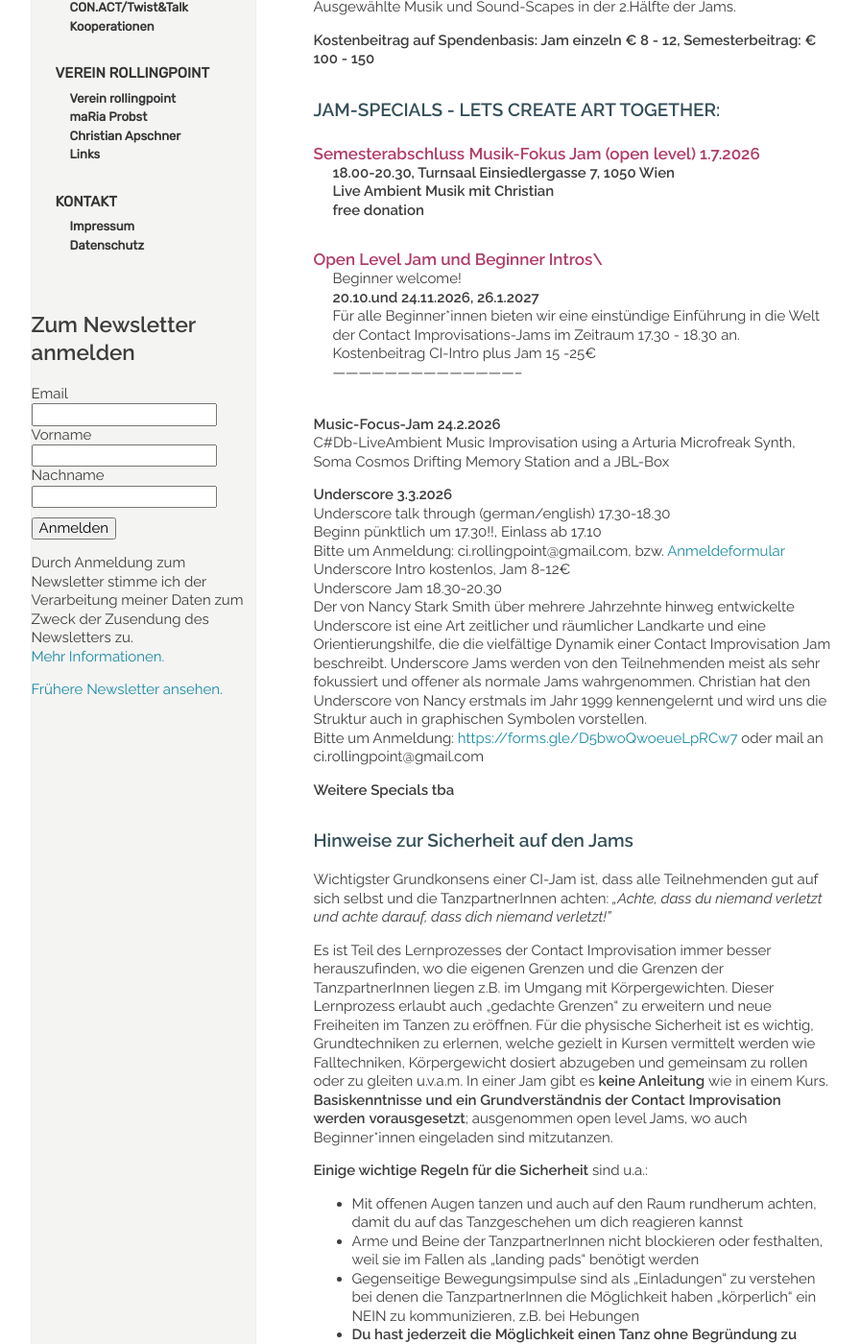
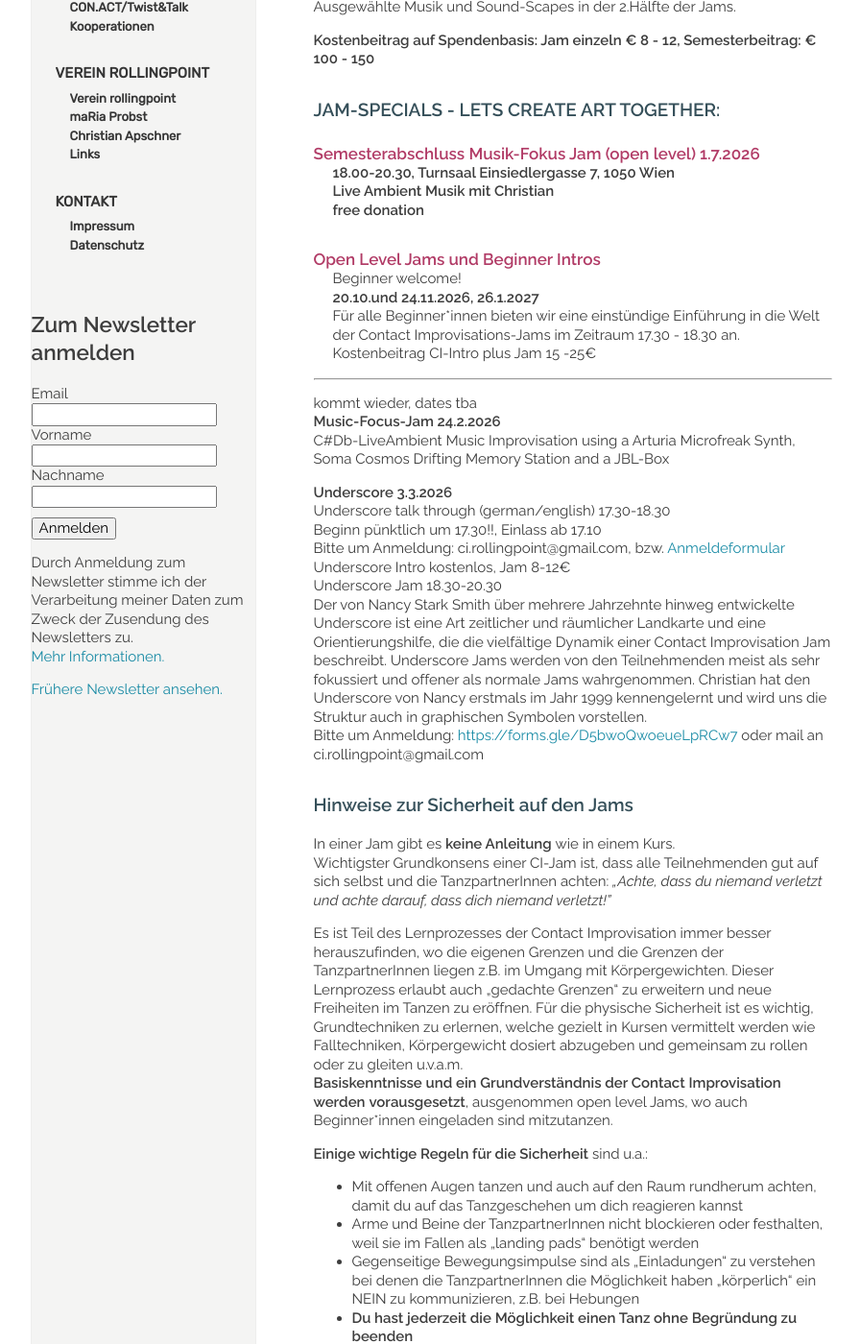
Before and after one commit to manulari/rollingpointat, a Jekyll site: the page built from _pages_de/jams.md, in a window 1280 px wide and 1400 px high, scrolled down 692 px. Shown: the whole window at 96% size, without its empty margins (152-1048 px from the left). Built offline with Jekyll 4.4.1, drawn with Linux system fonts in a browser that asks for light colours; comment, search, counter and statistics services are not loaded; some of the changed text lies outside the part shown.

Commit message:
Update page (de) “jams”

```diff
--- a/_pages_de/jams.md
+++ b/_pages_de/jams.md
@@ -28,16 +28,16 @@ Ausgewählte Musik und Sound-Scapes in der 2.Hälfte der Jams.
 **Live Ambient Musik mit Christian**\
 **free donation**
 
+#### **Open Level Jams und  Beginner Intros**
 
-
-#### **Open Level Jam und  Beginner Intros**\
 Beginner welcome!\
 **20.10.und 24.11.2026, 26.1.2027**\
 Für alle Beginner*innen bieten wir eine einstündige Einführung in die Welt der Contact Improvisations-Jams im Zeitraum 17.30 - 18.30 an.\
-Kostenbeitrag CI-Intro plus Jam 15 -25€\
---------------------------------------------
+Kostenbeitrag CI-Intro plus Jam 15 -25€
 
-\
+- - -
+
+kommt wieder, dates tba\
 **Music-Focus-Jam 24.2.2026**\
 C#Db-LiveAmbient Music Improvisation  using a Arturia Microfreak Synth, Soma Cosmos Drifting Memory Station and a JBL-Box
 
@@ -50,16 +50,17 @@ Underscore Jam 18.30-20.30\
 Der von Nancy Stark Smith über mehrere Jahrzehnte hinweg entwickelte Underscore ist eine Art zeitlicher und räumlicher Landkarte und eine Orientierungshilfe, die die vielfältige Dynamik einer Contact Improvisation Jam beschreibt. Underscore Jams werden von den Teilnehmenden meist als sehr fokussiert und offener als normale Jams wahrgenommen. Christian hat den Underscore von Nancy erstmals im Jahr 1999 kennengelernt und wird uns die Struktur auch in graphischen Symbolen vorstellen.\
 Bitte um Anmeldung: [https://forms.gle/D5bwoQwoeueLpRCw7 ](https://forms.gle/D5bwoQwoeueLpRCw7)oder mail an ci.rollingpoint@gmail.com
 
-**Weitere Specials tba**
+
 
 <div class="named-anchor" id="special"></div>
 
 ### **Hinweise zur Sicherheit auf den Jams**
 
+In einer Jam gibt es **keine Anleitung** wie in einem Kurs. \
 Wichtigster Grundkonsens einer CI-Jam ist, dass alle Teilnehmenden gut auf sich selbst und die TanzpartnerInnen achten: *„Achte, dass du niemand verletzt und achte darauf, dass dich niemand verletzt!"*
 
-Es ist Teil des Lernprozesses der Contact Improvisation immer besser herauszufinden, wo die eigenen Grenzen und die Grenzen der TanzpartnerInnen liegen z.B. im Umgang mit Körpergewichten. Dieser Lernprozess erlaubt auch „gedachte Grenzen“ zu erweitern und neue Freiheiten im Tanzen zu eröffnen. Für die physische Sicherheit ist es wichtig, Grundtechniken zu erlernen, welche gezielt in Kursen vermittelt werden wie Falltechniken, Körpergewicht dosiert abzugeben und gemeinsam zu rollen oder zu gleiten u.v.a.m. In einer Jam gibt es **keine Anleitung** wie in einem Kurs.\
-**Basiskenntnisse** **und ein** **Grundverständnis der Contact Improvisation werden** **vorausgesetzt**; ausgenommen open level Jams, wo auch Beginner*innen eingeladen sind mitzutanzen.
+Es ist Teil des Lernprozesses der Contact Improvisation immer besser herauszufinden, wo die eigenen Grenzen und die Grenzen der TanzpartnerInnen liegen z.B. im Umgang mit Körpergewichten. Dieser Lernprozess erlaubt auch „gedachte Grenzen“ zu erweitern und neue Freiheiten im Tanzen zu eröffnen. Für die physische Sicherheit ist es wichtig, Grundtechniken zu erlernen, welche gezielt in Kursen vermittelt werden wie Falltechniken, Körpergewicht dosiert abzugeben und gemeinsam zu rollen oder zu gleiten u.v.a.m. \
+**Basiskenntnisse** **und ein** **Grundverständnis der Contact Improvisation werden** **vorausgesetzt**, ausgenommen open level Jams, wo auch Beginner*innen eingeladen sind mitzutanzen.
 
 **Einige wichtige Regeln für die Sicherheit** sind u.a.:
 
```
Also changed, not shown: other parts of _pages_de/jams.md (+2 -2 lines).
